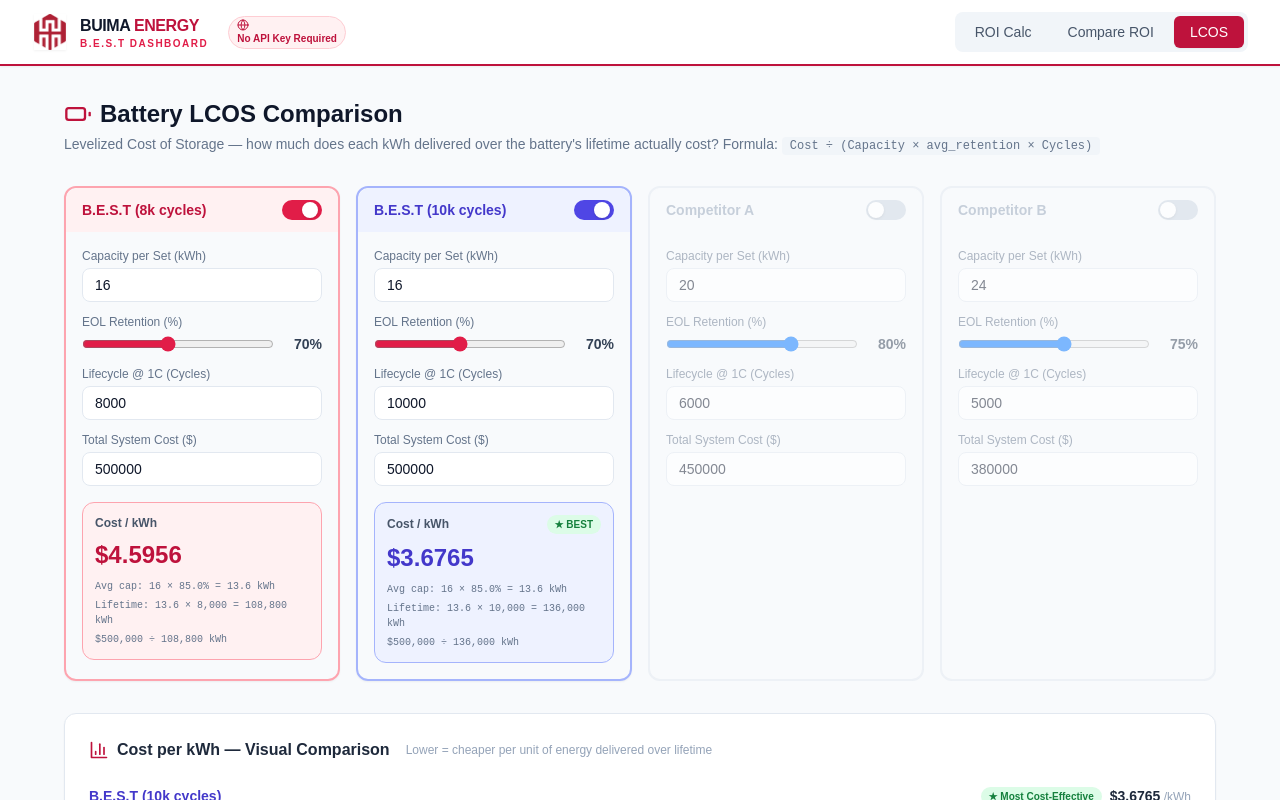
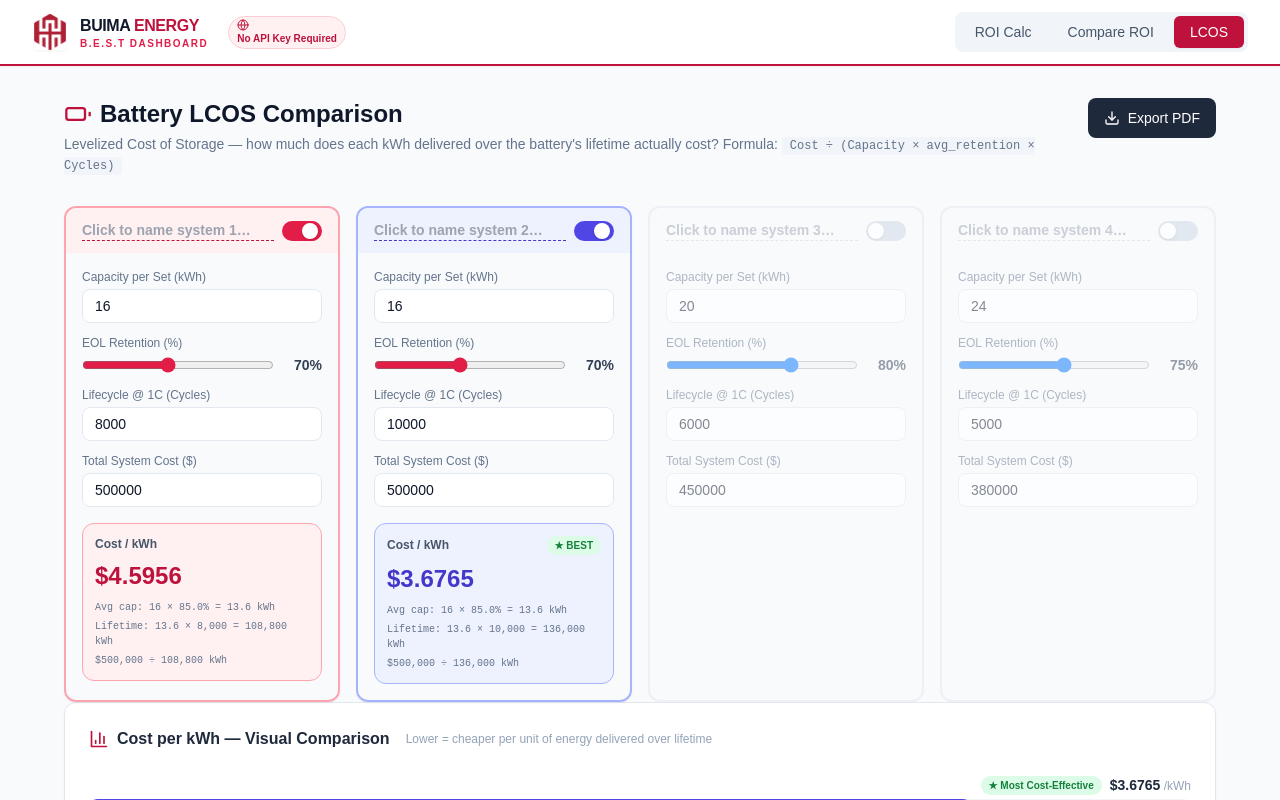
Before and after one commit to roy429-hub/buima-energy-dashboard, a React (Vite) app: page / in a window 1280 px wide. Both pictures are taken after a click on the button "LCOS". Shown: the top 800 px of the page. Built offline with nearby package versions, Linux system fonts and the light colour scheme.

Commit message:
Update App.jsx

```diff
--- a/src/App.jsx
+++ b/src/App.jsx
@@ -4,7 +4,8 @@
   AlertCircle, TrendingUp, Sun, Battery, Settings, Loader2,
   PlugZap, ChevronRight, X, List, BarChart3, Printer, Copy,
   MessageSquare, Users, Sliders, MapPin, Wifi, Globe,
-  DollarSign, RefreshCw, Info
+  DollarSign, RefreshCw, Info, Save, Share2, BookOpen,
+  FolderOpen, Trash2, Link, Download
 } from 'lucide-react';
 import { fetchLocationData } from './locationData.js';
 
@@ -34,6 +35,46 @@
   try { document.execCommand('copy'); } catch {}
   document.body.removeChild(el);
 };
+
+// ─── CURRENCY CONFIG ─────────────────────────────────────────────────────
+const CURRENCIES = [
+  { code: 'USD', symbol: '$',  label: 'USD — US Dollar' },
+  { code: 'NTD', symbol: 'NT$', label: 'NTD — New Taiwan Dollar' },
+  { code: 'EUR', symbol: '€',  label: 'EUR — Euro' },
+  { code: 'JPY', symbol: '¥',  label: 'JPY — Japanese Yen' },
+  { code: 'SGD', symbol: 'S$', label: 'SGD — Singapore Dollar' },
+  { code: 'AUD', symbol: 'A$', label: 'AUD — Australian Dollar' },
+  { code: 'GBP', symbol: '£',  label: 'GBP — British Pound' },
+  { code: 'HKD', symbol: 'HK$', label: 'HKD — Hong Kong Dollar' },
+  { code: 'KRW', symbol: '₩',  label: 'KRW — South Korean Won' },
+  { code: 'CNY', symbol: '¥',  label: 'CNY — Chinese Yuan' },
+  { code: 'INR', symbol: '₹',  label: 'INR — Indian Rupee' },
+  { code: 'AED', symbol: 'AED', label: 'AED — UAE Dirham' },
+];
+const getCurrencySymbol = (code) => CURRENCIES.find(c => c.code === code)?.symbol || code;
+
+// ─── URL SHARE ────────────────────────────────────────────────────────────
+const encodeState = (data) => {
+  try { return btoa(encodeURIComponent(JSON.stringify(data))); } catch { return ''; }
+};
+const decodeState = (str) => {
+  try { return JSON.parse(decodeURIComponent(atob(str))); } catch { return null; }
+};
+const getShareUrl = (formData) => {
+  const hash = encodeState(formData);
+  return `${window.location.origin}${window.location.pathname}#s=${hash}`;
+};
+const loadStateFromUrl = () => {
+  const hash = window.location.hash;
+  const match = hash.match(/[#&]s=([^&]+)/);
+  if (match) { const d = decodeState(match[1]); window.location.hash = ''; return d; }
+  return null;
+};
+
+// ─── SAVED SCENARIOS ─────────────────────────────────────────────────────
+const STORAGE_KEY = 'buima_scenarios';
+const loadScenarios = () => { try { return JSON.parse(localStorage.getItem(STORAGE_KEY) || '[]'); } catch { return []; } };
+const saveScenarios = (scenarios) => { try { localStorage.setItem(STORAGE_KEY, JSON.stringify(scenarios)); } catch {} };
 
 // ─── UI PRIMITIVES ───────────────────────────────────────────────────────
 const Card = ({ children, className = '' }) => (
@@ -148,8 +189,11 @@
   const [loading, setLoading] = useState(false);
   const [dataFetched, setDataFetched] = useState(false);
   const [dataSource, setDataSource] = useState(null);
+  const [scenarios, setScenarios] = useState(loadScenarios);
+  const [showScenarios, setShowScenarios] = useState(false);
+  const [scenarioName, setScenarioName] = useState('');
 
-  const [formData, setFormData] = useState({
+  const DEFAULT_FORM = {
     location: '', gridPrice: 0.12, chargingFee: 0.45, avgChargeHours: 1,
     chargesPerDay: 5, otherRevenueDaily: 0, otherCostDaily: 0, currency: 'USD',
     bestQty: 1, bestCost: 8000, lifecycle: 8000, pcsKw: 6, pcsCost: 2000,
@@ -162,7 +206,39 @@
       { id: 2, name: 'Partner B', capexShare: 0,   profitShare: 0,   monthlyCost: 0, active: false },
       { id: 3, name: 'Partner C', capexShare: 0,   profitShare: 0,   monthlyCost: 0, active: false },
     ]
+  };
+
+  const [formData, setFormData] = useState(() => {
+    const fromUrl = loadStateFromUrl();
+    return fromUrl || DEFAULT_FORM;
   });
+
+  // Scenario helpers
+  const saveScenario = () => {
+    if (!scenarioName.trim()) return;
+    const newScenario = { id: Date.now(), name: scenarioName.trim(), data: formData, savedAt: new Date().toLocaleDateString() };
+    const updated = [...scenarios, newScenario];
+    setScenarios(updated);
+    saveScenarios(updated);
+    setScenarioName('');
+    setToast(`Scenario "${newScenario.name}" saved!`);
+  };
+  const loadScenario = (sc) => {
+    setFormData(sc.data);
+    setShowScenarios(false);
+    setStep(1);
+    setToast(`Loaded: ${sc.name}`);
+  };
+  const deleteScenario = (id) => {
+    const updated = scenarios.filter(s => s.id !== id);
+    setScenarios(updated);
+    saveScenarios(updated);
+  };
+  const handleShare = () => {
+    const url = getShareUrl(formData);
+    copyToClipboard(url);
+    setToast('Share link copied to clipboard!');
+  };
 
   const hi = (field, value) => setFormData(prev => ({ ...prev, [field]: value }));
   const hp = (id, field, value) => setFormData(prev => ({
@@ -220,13 +296,67 @@
   // Step 1
   const renderStep1 = () => (
     <div className="space-y-6 animate-fade-in print:hidden">
+      <div className="flex items-start justify-between gap-4">
         <SectionHeader title="Step 1: Location & Revenue Data" subtitle="Where will the B.E.S.T. system be installed?" icon={Building2} />
+        <button onClick={() => setShowScenarios(v => !v)}
+          className="flex items-center gap-2 px-4 py-2 border-2 border-rose-200 rounded-lg text-rose-700 font-medium text-sm hover:bg-rose-50 transition-colors flex-shrink-0">
+          <FolderOpen className="w-4 h-4" /> Scenarios {scenarios.length > 0 && <span className="bg-rose-700 text-white text-[10px] px-1.5 py-0.5 rounded-full">{scenarios.length}</span>}
+        </button>
+      </div>
+
+      {/* Scenarios Panel */}
+      {showScenarios && (
+        <Card className="p-5 border-2 border-rose-100 animate-fade-in">
+          <h3 className="font-bold text-slate-800 mb-4 flex items-center gap-2"><BookOpen className="w-4 h-4 text-rose-700"/> Saved Scenarios</h3>
+          {scenarios.length === 0 ? (
+            <p className="text-slate-400 text-sm italic">No saved scenarios yet. Fill in the form and save it.</p>
+          ) : (
+            <div className="space-y-2 mb-4">
+              {scenarios.map(sc => (
+                <div key={sc.id} className="flex items-center justify-between p-3 bg-slate-50 rounded-lg border border-slate-200">
+                  <div>
+                    <p className="font-semibold text-slate-800 text-sm">{sc.name}</p>
+                    <p className="text-xs text-slate-400">{sc.savedAt} · {sc.data.location || 'No location'}</p>
+                  </div>
+                  <div className="flex gap-2">
+                    <button onClick={() => loadScenario(sc)} className="px-3 py-1 bg-rose-700 text-white text-xs font-bold rounded-lg hover:bg-rose-800">Load</button>
+                    <button onClick={() => deleteScenario(sc.id)} className="p-1.5 text-slate-400 hover:text-red-500 hover:bg-red-50 rounded-lg"><Trash2 className="w-4 h-4"/></button>
+                  </div>
+                </div>
+              ))}
+            </div>
+          )}
+          <div className="flex gap-2 pt-3 border-t border-slate-100">
+            <input value={scenarioName} onChange={e => setScenarioName(e.target.value)}
+              onKeyDown={e => e.key === 'Enter' && saveScenario()}
+              placeholder="Scenario name (e.g. Taipei Hotel 2025)…"
+              className="flex-1 border border-slate-200 rounded-lg px-3 py-2 text-sm outline-none focus:ring-2 focus:ring-rose-300" />
+            <button onClick={saveScenario} disabled={!scenarioName.trim()}
+              className="flex items-center gap-2 px-4 py-2 bg-rose-700 hover:bg-rose-800 disabled:bg-slate-300 text-white text-sm font-bold rounded-lg">
+              <Save className="w-4 h-4"/> Save Current
+            </button>
+          </div>
+        </Card>
+      )}
 
       <div className="p-4 bg-rose-50 border border-rose-100 rounded-xl flex items-start gap-3">
         <Globe className="w-5 h-5 text-rose-700 mt-0.5 flex-shrink-0" />
         <div className="text-sm text-rose-900">
           <span className="font-semibold">No API key needed.</span> Grid prices & EV charging rates are pulled from regional data tables. Solar hours come from <strong>Open-Meteo</strong> (free, real data).
         </div>
+      </div>
+
+      {/* Currency selector */}
+      <div className="flex items-center gap-3 p-4 bg-white border border-slate-200 rounded-xl shadow-sm">
+        <DollarSign className="w-5 h-5 text-rose-700 flex-shrink-0" />
+        <div className="flex-1">
+          <p className="text-sm font-semibold text-slate-800 mb-1">Report Currency</p>
+          <select value={formData.currency} onChange={e => hi('currency', e.target.value)}
+            className="w-full border border-slate-200 rounded-lg px-3 py-2 text-sm focus:ring-2 focus:ring-rose-300 outline-none bg-white">
+            {CURRENCIES.map(c => <option key={c.code} value={c.code}>{c.label}</option>)}
+          </select>
+        </div>
+        <div className="text-3xl font-black text-rose-700 w-12 text-center">{getCurrencySymbol(formData.currency)}</div>
       </div>
 
       <Card className="p-6">
@@ -428,6 +558,7 @@
   // Step 4 — Report
   const renderStep4 = () => {
     const { currency } = formData;
+    const currSymbol = getCurrencySymbol(currency);
     const outputKw = (formData.bestQty * 28) + formData.pcsKw;
     const effectivePower = Math.min(outputKw, formData.chargerRatingKw);
     // Base energy/session and revenue at 100% capacity (Year 1 start)
@@ -523,7 +654,7 @@
           {/* CAPEX */}
           <div className="bg-slate-800 text-white rounded-xl shadow-sm border border-slate-700 overflow-hidden p-4">
             <p className="text-slate-400 text-xs mb-1 uppercase tracking-wide">Total CAPEX</p>
-            <p className="text-2xl font-bold text-white mb-3">{currency} {totalCapex.toLocaleString(undefined, { maximumFractionDigits: 0 })}</p>
+            <p className="text-2xl font-bold text-white mb-3">{currSymbol} {totalCapex.toLocaleString(undefined, { maximumFractionDigits: 0 })}</p>
             <div className="border-t border-slate-600 pt-3 space-y-1 text-xs font-mono">
               <p className="text-slate-400 font-sans font-semibold mb-2 not-italic">Breakdown:</p>
               <p className="flex justify-between text-slate-300"><span>B.E.S.T × {formData.bestQty}</span><span>{(formData.bestQty * formData.bestCost).toLocaleString()}</span></p>
@@ -539,7 +670,7 @@
           {/* Annual Net Profit */}
           <Card className="p-4">
             <p className="text-slate-500 text-xs mb-1 uppercase tracking-wide">Annual Net Profit</p>
-            <p className="text-2xl font-bold text-rose-700 mb-3">{currency} {annualProfit.toLocaleString(undefined, { maximumFractionDigits: 0 })}</p>
+            <p className="text-2xl font-bold text-rose-700 mb-3">{currSymbol} {annualProfit.toLocaleString(undefined, { maximumFractionDigits: 0 })}</p>
             <div className="border-t border-slate-100 pt-3 space-y-1 text-xs font-mono">
               <p className="text-slate-500 font-sans font-semibold mb-2">Formula:</p>
               <p className="flex justify-between text-slate-600"><span>Sessions/day</span><span>{formData.chargesPerDay}</span></p>
@@ -711,11 +842,22 @@
               </div>
             </Card>
 
-            <div className="flex gap-3 print:hidden">
-              <button onClick={() => setStep(1)} className="flex-1 py-3 border border-slate-300 rounded-lg text-slate-600 font-medium hover:bg-slate-50">New Calc</button>
-              <button onClick={handlePrint} className="flex-1 py-3 bg-slate-800 text-white rounded-lg font-medium hover:bg-slate-900 flex items-center justify-center gap-2">
+            <div className="space-y-2 print:hidden">
+              <div className="flex gap-2">
+                <button onClick={() => setStep(1)} className="flex-1 py-2.5 border border-slate-300 rounded-lg text-slate-600 font-medium hover:bg-slate-50 text-sm">New Calc</button>
+                <button onClick={handlePrint} className="flex-1 py-2.5 bg-slate-800 text-white rounded-lg font-medium hover:bg-slate-900 flex items-center justify-center gap-2 text-sm">
                   <Printer className="w-4 h-4" /> PDF / Print
                 </button>
+              </div>
+              <div className="flex gap-2">
+                <button onClick={handleShare} className="flex-1 py-2.5 border-2 border-rose-200 text-rose-700 rounded-lg font-medium hover:bg-rose-50 flex items-center justify-center gap-2 text-sm">
+                  <Link className="w-4 h-4" /> Copy Share Link
+                </button>
+                <button onClick={() => { setShowScenarios(true); setStep(1); }}
+                  className="flex-1 py-2.5 border-2 border-slate-200 text-slate-600 rounded-lg font-medium hover:bg-slate-50 flex items-center justify-center gap-2 text-sm">
+                  <Save className="w-4 h-4" /> Save Scenario
+                </button>
+              </div>
             </div>
           </div>
         </div>
@@ -1078,11 +1220,29 @@
   });
 
   const [systems, setSystems] = useState([
-    { ...emptySystem(1), name: 'B.E.S.T (8k cycles)',  lifecycleCycles: 8000,  eolRetention: 70, capacityKwh: 16, totalCost: 500000 },
-    { ...emptySystem(2), name: 'B.E.S.T (10k cycles)', lifecycleCycles: 10000, eolRetention: 70, capacityKwh: 16, totalCost: 500000 },
-    { ...emptySystem(3), name: 'Competitor A',          lifecycleCycles: 6000,  eolRetention: 80, capacityKwh: 20, totalCost: 450000, active: false },
-    { ...emptySystem(4), name: 'Competitor B',          lifecycleCycles: 5000,  eolRetention: 75, capacityKwh: 24, totalCost: 380000, active: false },
+    { ...emptySystem(1), name: '', lifecycleCycles: 8000,  eolRetention: 70, capacityKwh: 16, totalCost: 500000 },
+    { ...emptySystem(2), name: '', lifecycleCycles: 10000, eolRetention: 70, capacityKwh: 16, totalCost: 500000 },
+    { ...emptySystem(3), name: '', lifecycleCycles: 6000,  eolRetention: 80, capacityKwh: 20, totalCost: 450000, active: false },
+    { ...emptySystem(4), name: '', lifecycleCycles: 5000,  eolRetention: 75, capacityKwh: 24, totalCost: 380000, active: false },
   ]);
+
+  const handleLcosPrint = () => {
+    const el = document.getElementById('lcos-printable');
+    if (!el) return;
+    const win = window.open('', '', 'width=1000,height=800');
+    if (!win) { alert('Pop-up blocked — please allow pop-ups.'); return; }
+    win.document.write(`<!DOCTYPE html><html><head><title>LCOS Comparison Report</title>
+      <script src="https://cdn.tailwindcss.com"></script>
+      <style>body{padding:40px;font-family:sans-serif;color:#1e293b}@media print{.no-print{display:none}}</style>
+      </head><body>
+      <div style="border-bottom:3px solid #be123c;padding-bottom:16px;margin-bottom:24px;display:flex;justify-content:space-between;align-items:center">
+        <div><h1 style="font-size:22px;font-weight:900;margin:0">BUIMA <span style="color:#be123c">ENERGY</span></h1>
+        <p style="margin:4px 0 0;color:#64748b;font-size:13px">Battery LCOS Comparison Report — ${new Date().toLocaleDateString()}</p></div>
+      </div>
+      ${el.innerHTML}
+      <script>setTimeout(()=>window.print(),800)</script></body></html>`);
+    win.document.close();
+  };
 
   const updateSystem = (id, field, value) =>
     setSystems(prev => prev.map(s => s.id === id ? { ...s, [field]: value } : s));
@@ -1113,6 +1273,7 @@
 
   return (
     <div className="max-w-6xl mx-auto space-y-8 animate-fade-in">
+      <div className="flex items-start justify-between gap-4">
         <div>
           <h1 className="text-2xl font-bold text-slate-900 flex items-center gap-2 mb-1">
             <Battery className="w-7 h-7 text-rose-700" /> Battery LCOS Comparison
@@ -1122,6 +1283,12 @@
             Formula: <span className="font-mono bg-slate-100 px-2 py-0.5 rounded text-xs">Cost ÷ (Capacity × avg_retention × Cycles)</span>
           </p>
         </div>
+        <button onClick={handleLcosPrint}
+          className="flex items-center gap-2 px-4 py-2.5 bg-slate-800 hover:bg-slate-900 text-white font-medium text-sm rounded-lg flex-shrink-0">
+          <Download className="w-4 h-4" /> Export PDF
+        </button>
+      </div>
+      <div id="lcos-printable">
 
       {/* System Config Cards */}
       <div className="grid grid-cols-1 sm:grid-cols-2 xl:grid-cols-4 gap-4">
@@ -1132,8 +1299,8 @@
               <input
                 value={s.name}
                 onChange={e => updateSystem(s.id, 'name', e.target.value)}
-                className={`text-sm font-bold bg-transparent border-none outline-none w-full ${s.active ? TEXT[idx] : 'text-slate-400'}`}
-                placeholder={`System ${s.id}`}
+                className={`text-sm font-bold bg-transparent border-b border-dashed outline-none w-full ${s.active ? `${TEXT[idx]} border-current` : 'text-slate-400 border-slate-300'}`}
+                placeholder={`Click to name system ${s.id}…`}
               />
               <button onClick={() => toggleSystem(s.id)}
                 className={`w-10 h-5 rounded-full flex-shrink-0 ml-2 relative transition-colors ${s.active ? COLORS[idx] : 'bg-slate-300'}`}>
@@ -1280,6 +1447,8 @@
         </Card>
       )}
 
+      </div>{/* end lcos-printable */}
+
       {/* Formula explainer */}
       <div className="p-5 bg-slate-800 text-white rounded-xl text-sm space-y-3">
         <h4 className="font-bold text-white flex items-center gap-2"><Info className="w-4 h-4 text-rose-400" /> How LCOS is calculated</h4>
```
Lines whose indentation alone changed are shown as unchanged.
